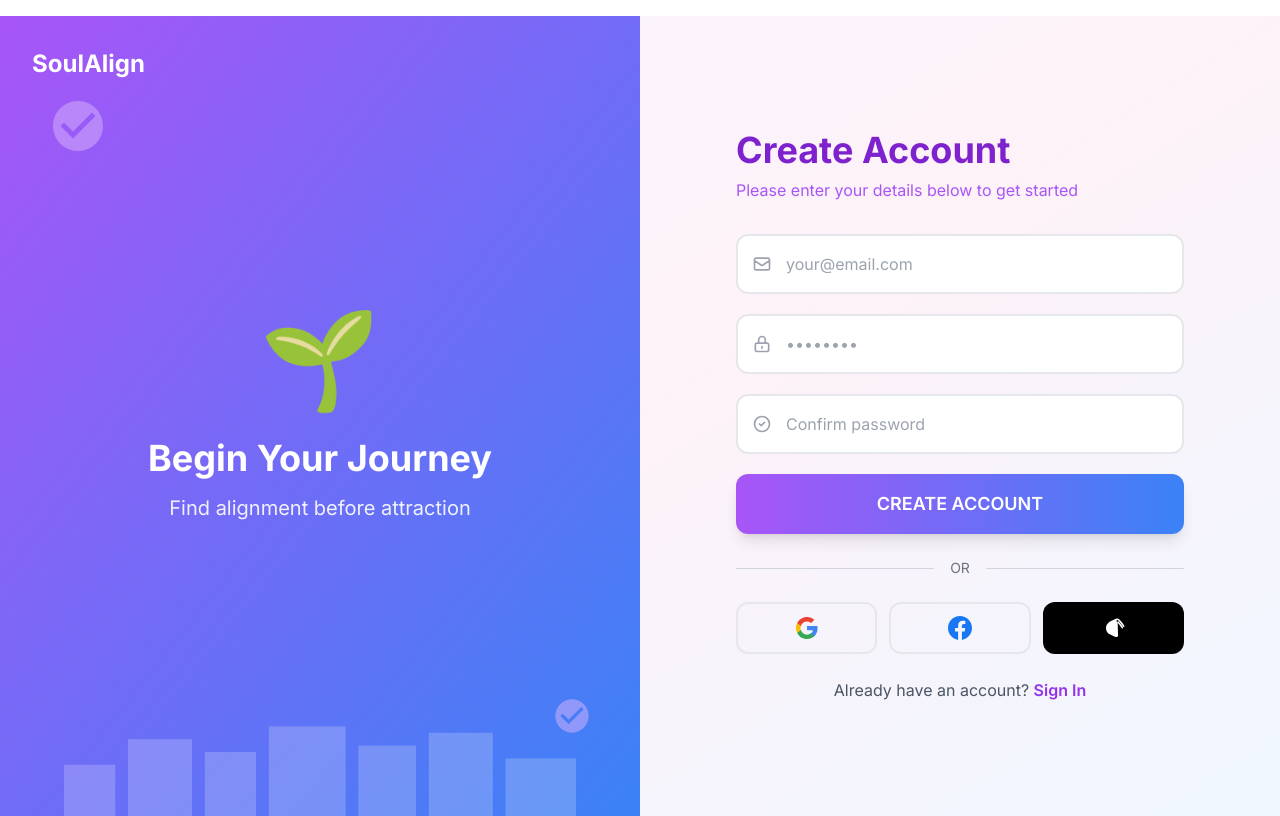
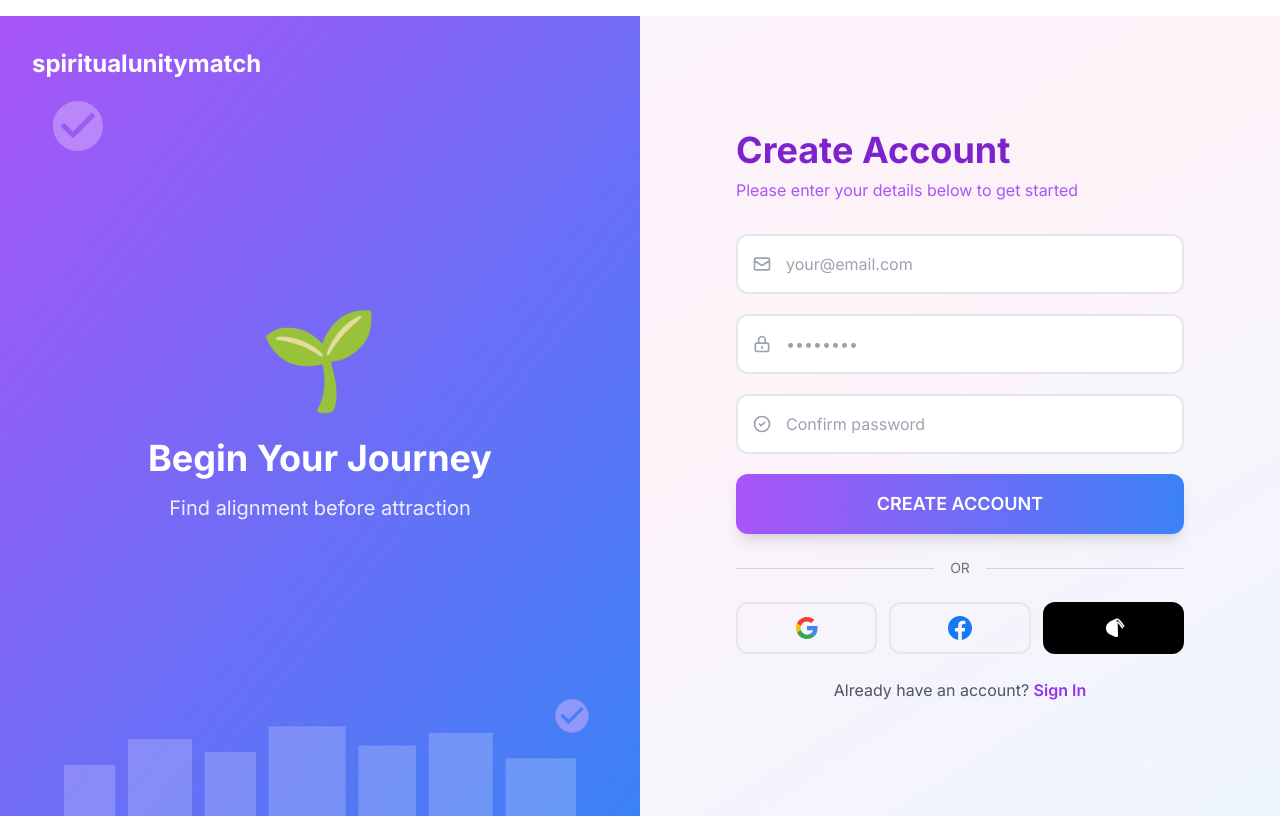
Before and after one commit to arghyanextbusinesssolution-cloud/Dating-Website, a Next.js app in the folder frontend/: page /auth/register in a window 1280 px wide. Built offline with nearby package versions, Linux system fonts and the light colour scheme; no server answers.

Commit message:
Update branding  "Spiritual Unity Match"

```diff
--- a/frontend/app/auth/login/page.tsx
+++ b/frontend/app/auth/login/page.tsx
@@ -43,7 +43,7 @@ export default function LoginPage() {
               animate={{ opacity: 1, y: 0 }}
               className="absolute top-8 left-8 text-2xl font-bold"
             >
-              SoulAlign
+
             </motion.div>
 
             {/* Decorative Elements */}
--- a/frontend/app/auth/register/page.tsx
+++ b/frontend/app/auth/register/page.tsx
@@ -55,7 +55,7 @@ export default function RegisterPage() {
               animate={{ opacity: 1, y: 0 }}
               className="absolute top-8 left-8 text-2xl font-bold"
             >
-              SoulAlign
+              spiritualunitymatch
             </motion.div>
 
             {/* Decorative Elements */}
```
Also changed, not shown: 1 other file (tests, documents, lock files or other folders).
